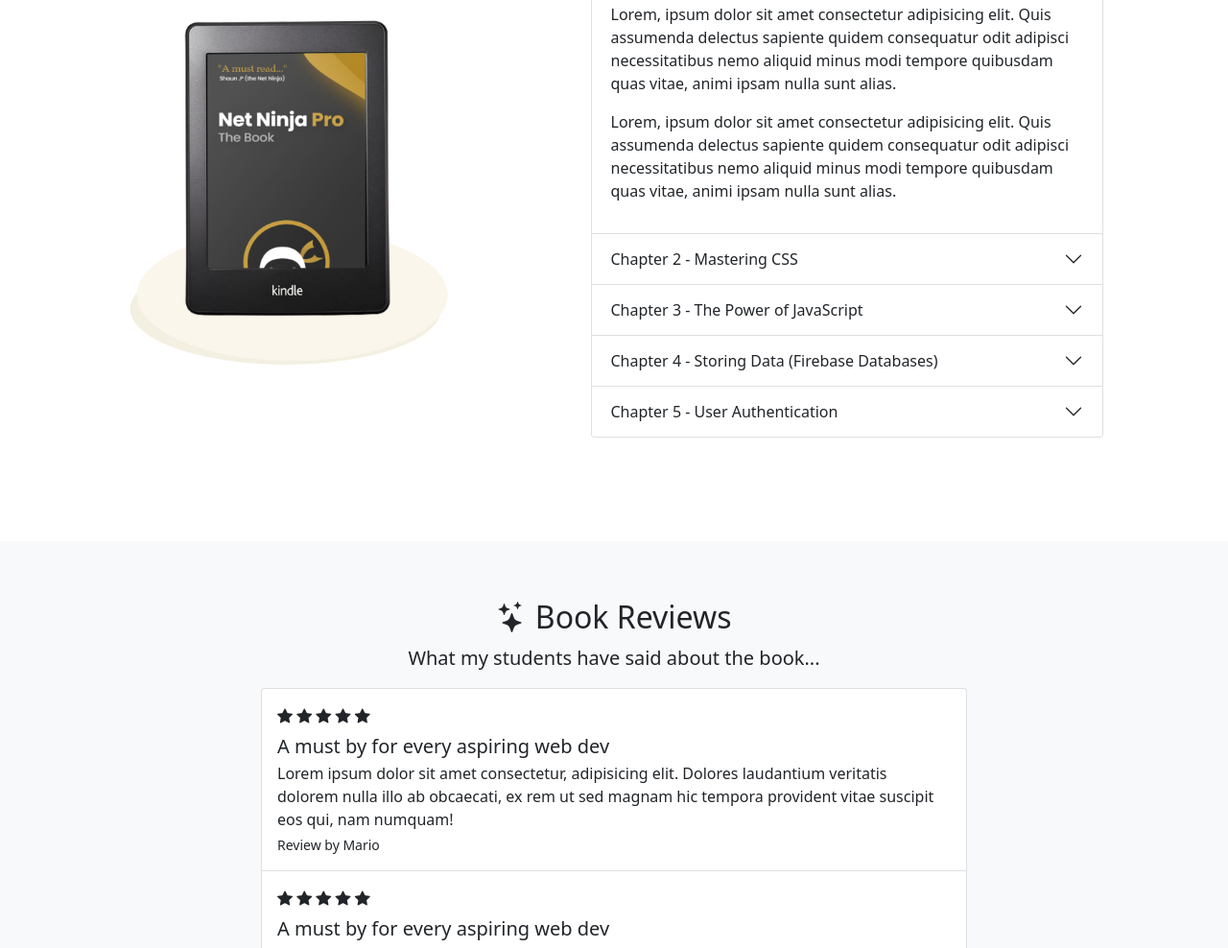
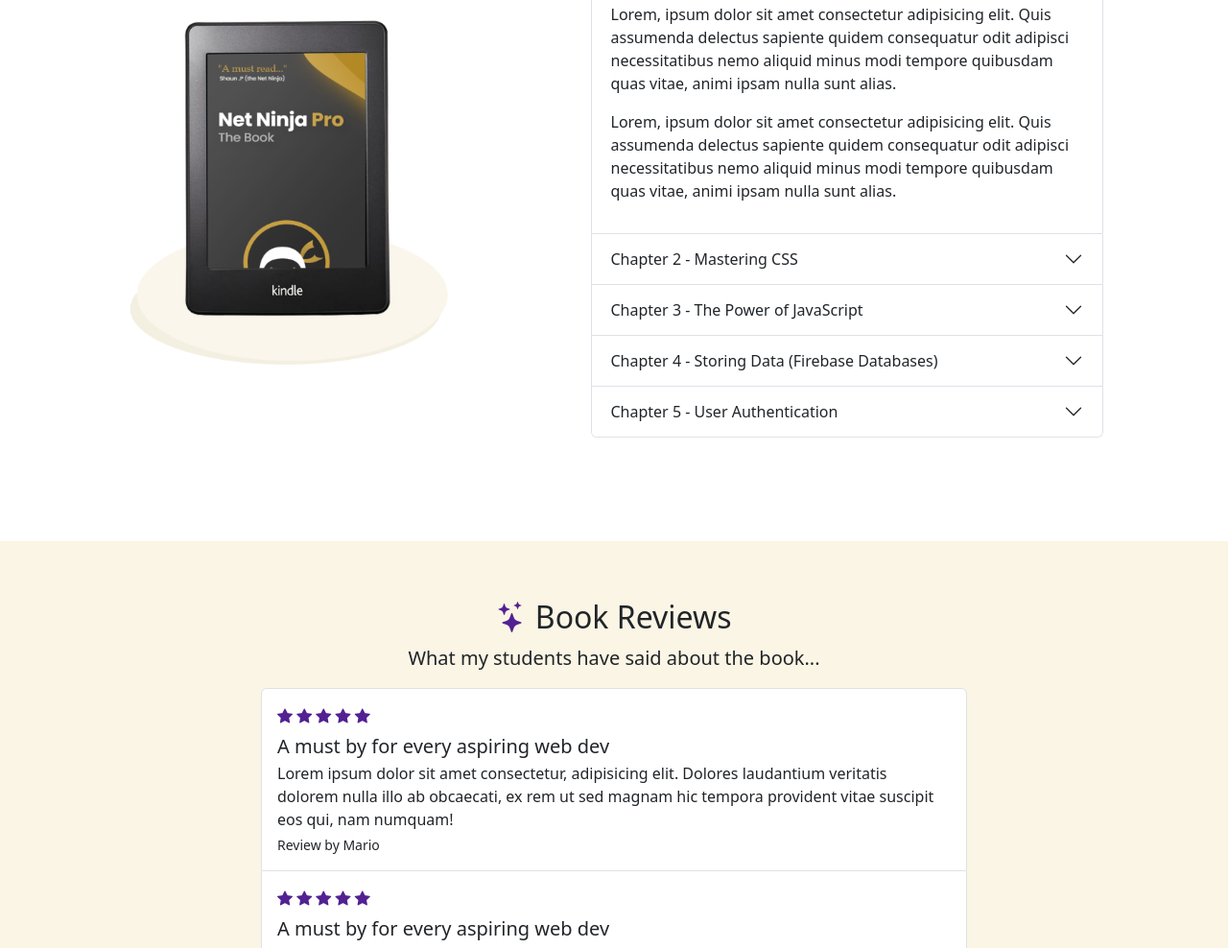
Before and after one commit to fleurdelisseho/BS-5-Tutorial, a website: page index.html in a window 1280 px wide. Shown: the part 1812-2800 px from the top of the page at 96% size. Drawn offline with nearby package versions, Linux system fonts and the light colour scheme.

Commit message:
lesson-19

```diff
--- a/index.html
+++ b/index.html
@@ -2,7 +2,7 @@
 <head>
     <meta charset="UTF-8">
     <meta name="viewport" content="width=device-width, initial-scale=1.0">
-    <link href="https://cdn.jsdelivr.net/npm/bootstrap@5.0.2/dist/css/bootstrap.min.css" rel="stylesheet" integrity="sha384-EVSTQN3/azprG1Anm3QDgpJLIm9Nao0Yz1ztcQTwFspd3yD65VohhpuuCOmLASjC" crossorigin="anonymous">
+    <link href="/css/main.min.css" rel="stylesheet">
     <link rel="stylesheet" href="https://cdn.jsdelivr.net/npm/bootstrap-icons@1.10.5/font/bootstrap-icons.css">
     <title>Net Ninja Pro - the Book</title>
     <style>
@@ -219,7 +219,7 @@
             <div class="text-center">
 
                 <h2>
-                    <i class="bi bi-stars"></i>
+                    <i class="bi bi-stars text-altdark"></i>
                     Book Reviews
                 </h2>
                 <p class="lead">What my students have said about the book...</p>
@@ -230,11 +230,11 @@
                     <div class="list-group">
                         <div class="list-group-item py-3">
                             <div class="pb-2">
-                                <i class="bi bi-star-fill"></i>
-                                <i class="bi bi-star-fill"></i>
-                                <i class="bi bi-star-fill"></i>
-                                <i class="bi bi-star-fill"></i>
-                                <i class="bi bi-star-fill"></i>
+                                <i class="bi bi-star-fill text-altdark"></i>
+                                <i class="bi bi-star-fill text-altdark"></i>
+                                <i class="bi bi-star-fill text-altdark"></i>
+                                <i class="bi bi-star-fill text-altdark"></i>
+                                <i class="bi bi-star-fill text-altdark"></i>
                             </div>
                             <h5 class="mb-1">A must by for every aspiring web dev</h5>
                             <p class="mb-1">Lorem ipsum dolor sit amet consectetur, adipisicing elit. Dolores laudantium veritatis dolorem nulla illo ab obcaecati, ex rem ut sed magnam hic tempora provident vitae suscipit eos qui, nam numquam!</p>
@@ -242,11 +242,11 @@
                         </div>
                         <div class="list-group-item py-3">
                             <div class="pb-2">
-                                <i class="bi bi-star-fill"></i>
-                                <i class="bi bi-star-fill"></i>
-                                <i class="bi bi-star-fill"></i>
-                                <i class="bi bi-star-fill"></i>
-                                <i class="bi bi-star-fill"></i>
+                                <i class="bi bi-star-fill text-altdark"></i>
+                                <i class="bi bi-star-fill text-altdark"></i>
+                                <i class="bi bi-star-fill text-altdark"></i>
+                                <i class="bi bi-star-fill text-altdark"></i>
+                                <i class="bi bi-star-fill text-altdark"></i>
                             </div>
                             <h5 class="mb-1">A must by for every aspiring web dev</h5>
                             <p class="mb-1">Lorem ipsum dolor sit amet consectetur, adipisicing elit. Dolores laudantium veritatis dolorem nulla illo ab obcaecati, ex rem ut sed magnam hic tempora provident vitae suscipit eos qui, nam numquam!</p>
--- /dev/null
+++ b/sass/main.scss
@@ -0,0 +1,18 @@
+//custom variable
+$primary: #c29938;
+$light: #fbf5e5;
+
+//import the functions and variables
+@import "../node_modules/bootstrap/scss/_functions";
+@import "../node_modules/bootstrap/scss/_variables";
+
+$custom-theme-colors: (
+  "altlight": #f2ebfa,
+  "altdark": #522192
+);
+
+//merge the maps to add new theme colors
+$theme-colors: map-merge($custom-theme-colors, $theme-colors);
+
+//import bootstrap
+@import '../node_modules/bootstrap/scss/bootstrap';
```
Also changed, not shown: package.json (added, +14 -0 lines), css/main.min.css (added), 2 other files.
